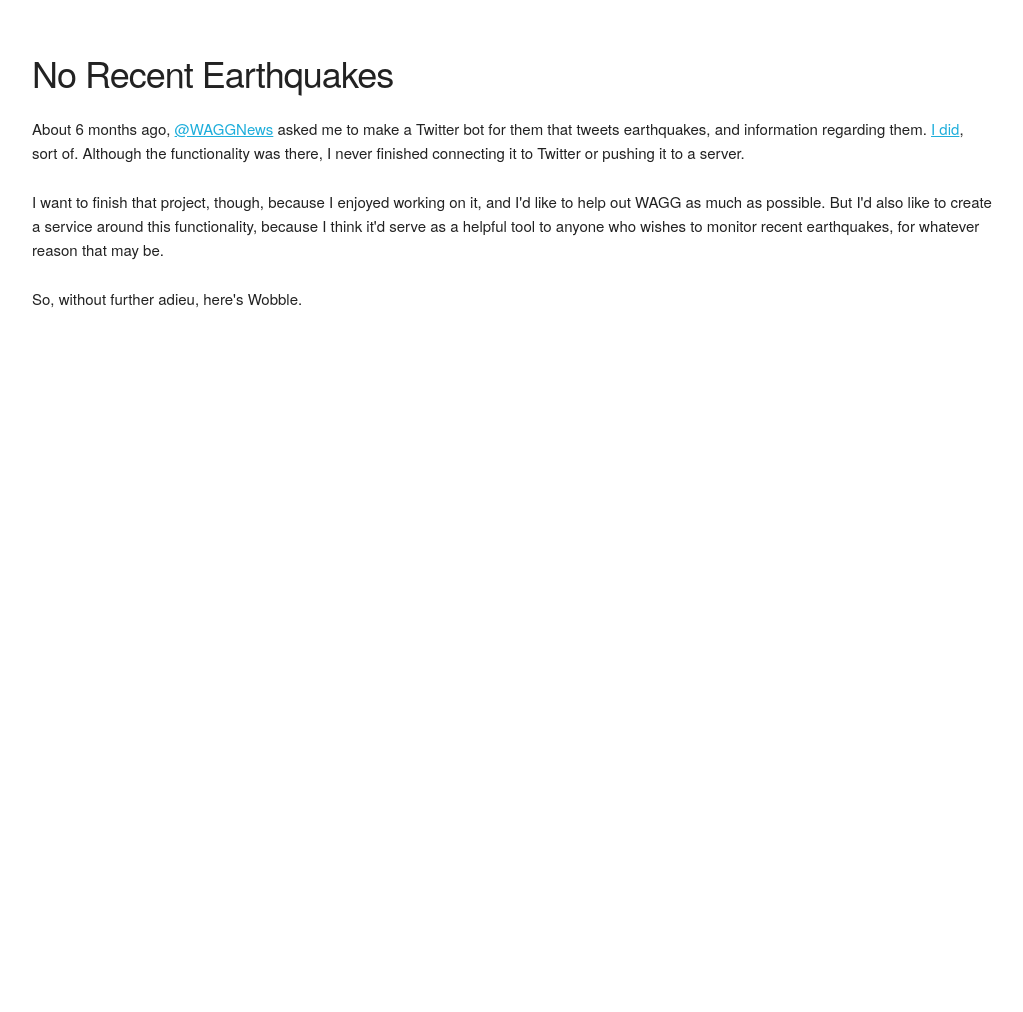
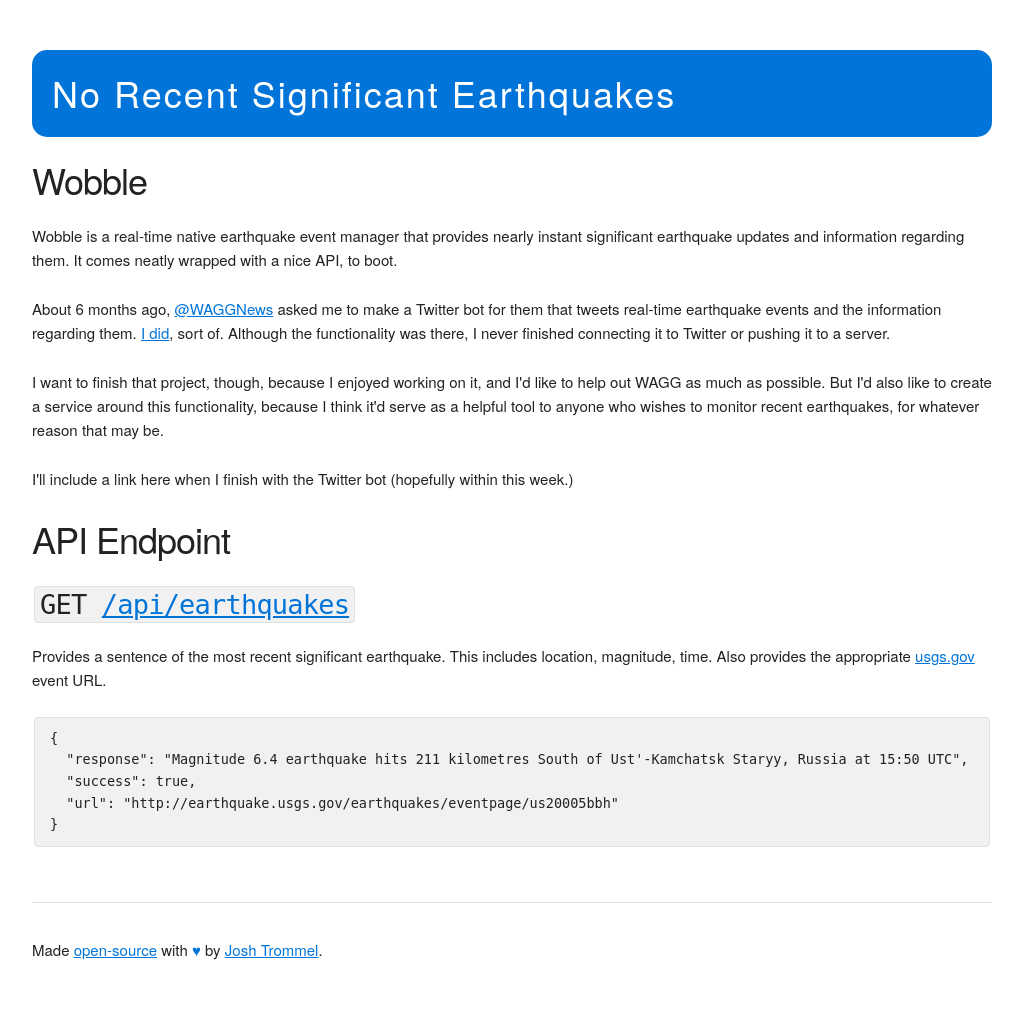
Before and after one commit to trmml/wobble, a Flask app: page / in a window 1280 px wide. Shown: the whole page, without its empty margins (128-1151 px from the left). Before the commit the page ends 308 px from the top, so only its background shows below. Run offline with Flask 2, Linux system fonts and the light colour scheme; data that the repository does not hold is empty.

Commit message:
Sort of finished up Wobble for the time being, disregarding the Twitter aspect

```diff
--- a/main.py
+++ b/main.py
@@ -5,21 +5,28 @@
 
 app = Flask(__name__)
 CORS(app)
+
 earthquake = Request()
+sentence = earthquake.get()['sentence']
 
 @app.route('/')
 def index():
-    skel = url_for('static', filename='bower_components/skeleton/css/skeleton.css')
-    normalize = url_for('static', filename='bower_components/skeleton/css/normalize.css')
-    css = url_for('static', filename='css/style.css')
-    print
-    print earthquake.get()
-    print
-    return render_template('index.html', normalize=normalize, skel=skel, css=css, earthquake=earthquake.get())
+    if earthquake.get()['is_quake']:
+        colour = 'red'
+    else:
+        colour = 'blue'
+
+    if colour == 'blue':
+        title = sentence
+    else:
+        title = 'Recent Earthquake'
+
+    favicon = url_for('static', filename=colour + '_favicon.ico') # dynamic favicons!
+    return render_template('index.html', message=sentence, colour=colour, favicon=favicon, title=title)
 
 @app.route('/api/earthquakes')
 def earthquakes():
-	return jsonify(response=earthquake.get())
+    return jsonify(response=sentence, url=earthquake.get()['url'], success=True)
 
 @app.errorhandler(404)
 def page_not_found(e):
--- a/static/css/style.css
+++ b/static/css/style.css
@@ -1,3 +1,11 @@
-.container {
-  margin-top: 50px;
+.container { margin-top: 50px; margin-bottom: 50px; }
+.container h3.red { background: #FF4136; }
+.container h3.blue { background: #0074D9; }
+.container a.red, .container #heart.red { color: #FF4136; }
+.container a.blue, .container #heart.blue { color: #0074D9; }
+.container #message {
+  color: #FFFFFF;
+  padding: 20px;
+  border-radius: 15px;
+  letter-spacing: 2px;
 }
--- a/templates/index.html
+++ b/templates/index.html
@@ -1,30 +1,43 @@
 {% extends "layout.html" %}
-{% block title %}The Earthquake Service{% endblock %}
+{% block title %}{{title}}{% endblock %}
 
 {% block body %}
-  <div class="container">
   <div class="row">
     <div class="twelve columns">
-        <h3>{{ earthquake }}</h3>
-        <p>About 6 months ago, <a href="https://twitter.com/WAGGNews">@WAGGNews</a>
-          asked me to make a Twitter bot for them that tweets earthquakes, and information
-          regarding them. <a href="https://github.com/WAGGNews/WAGG-Earthquake-Bot">I did</a>,
+      <h3 id="message" class="{{colour}}">{{ message }}</h3>
+    </div>
+  </div>
+  <div class="row">
+    <div class="twelve columns">
+      <h3>Wobble</h3>
+      <p>Wobble is a real-time native earthquake event manager that provides nearly instant significant
+        earthquake updates and information regarding them. It comes neatly wrapped with a nice API, to boot.</p>
+      <p>About 6 months ago, <a class="{{colour}}" href="https://twitter.com/WAGGNews">@WAGGNews</a>
+        asked me to make a Twitter bot for them that tweets real-time earthquake events and the information
+        regarding them. <a class="{{colour}}" href="https://github.com/WAGGNews/WAGG-Earthquake-Bot">I did</a>,
         sort of. Although the functionality was there, I never finished connecting it to Twitter
         or pushing it to a server.</p>
+      <p>I want to finish that project, though, because I enjoyed working on it, and I'd like
+      to help out WAGG as much as possible. But I'd also like to create a service around this functionality,
+      because I think it'd serve as a helpful tool to anyone who wishes to monitor recent earthquakes,
+      for whatever reason that may be.</p>
+      <p>I'll include a link here when I finish with the Twitter bot (hopefully within this week.)</p>
     </div>
   </div>
 
   <div class="row">
     <div class="twelve columns">
-        <p>I want to finish that project, though, because I enjoyed working on it, and I'd like
-        to help out WAGG as much as possible. But I'd also like to create a service around this functionality, because I think it'd serve as a helpful tool to anyone who wishes to monitor recent earthquakes, for whatever reason that may be.</p>
+      <h3>API Endpoint</h3>
+      <h4><code>GET <a class="{{colour}}" href="api/earthquakes">/api/earthquakes</a></code></h4>
+      <p>Provides a sentence of the most recent significant earthquake.
+        This includes location, magnitude, time. Also provides the appropriate
+        <a class="{{colour}}" href="http://earthquake.usgs.gov/earthquakes/feed/v1.0/geojson.php">usgs.gov</a> event URL.</p>
+      <pre><code>{
+  "response": "Magnitude 6.4 earthquake hits 211 kilometres South of Ust'-Kamchatsk Staryy, Russia at 15:50 UTC",
+  "success": true,
+  "url": "http://earthquake.usgs.gov/earthquakes/eventpage/us20005bbh"
+}</code></pre>
     </div>
   </div>
 
-    <div class="row">
-      <div class="twelve columns">
-        <p>So, without further adieu, here's Wobble.</p>
-      </div>
-    </div>
-  </div>
 {% endblock %}
--- a/templates/layout.html
+++ b/templates/layout.html
@@ -3,11 +3,21 @@
   <head>
     <title>Wobble • {% block title %}{% endblock %}</title>
     <meta charset="utf-8">
-    <link rel="stylesheet" href="{{ normalize }}">
-    <link rel="stylesheet" href="{{ skel }}">
-    <link rel="stylesheet" href="{{ css }}">
+    <link rel="shortcut icon" href="{{ favicon }}">
+    <link rel="stylesheet" href="{{ url_for('static', filename='bower_components/skeleton/css/normalize.css') }}">
+    <link rel="stylesheet" href="{{ url_for('static', filename='bower_components/skeleton/css/skeleton.css') }}">
+    <link rel="stylesheet" href="{{ url_for('static', filename='css/style.css') }}">
   </head>
   <body>
-    {% block body %}{% endblock %}
+    <div class="container">
+      {% block body %}{% endblock %}
+      <div class="row">
+        <hr>
+        <div class="twelve columns">
+          Made <a class="{{colour}}" href="https://github.com/trmml/wobble">open-source</a>
+          with <span id="heart" class="{{colour}}">&hearts;</span> by <a class="{{colour}}" href="http://joshtrommel.com">Josh Trommel</a>.
+        </div>
+      </div>
+    </div>
   </body>
 </html>
--- a/wobble/request.py
+++ b/wobble/request.py
@@ -7,12 +7,12 @@
 		self.url = { 'main': self.api_url % 'hour', 'test': self.api_url % 'month' }
 
 	def get(self):
-		r = requests.get(self.url['main'])
+		r = requests.get(self.url['main']) # main/test for dev purposes
 		if r.status_code == 200:
 			if len(r.json()['features']) > 0:
 				earthquake = English(r.json())
-				return earthquake.sentence()
+				return {'sentence': earthquake.sentence(), 'url': earthquake.url(), 'is_quake': True }
 			else:
-				return "No Recent Earthquakes"
+				return { 'sentence': 'No Recent Significant Earthquakes', 'is_quake': False}
 		else:
 			return "Error: Status code {}".format(r.status_code)
```
Also changed, not shown: wobble/english.py (+3 -6 lines), README.md, static/blue_favicon.ico (added), static/red_favicon.ico (added). Lines whose indentation alone changed are shown as unchanged.
